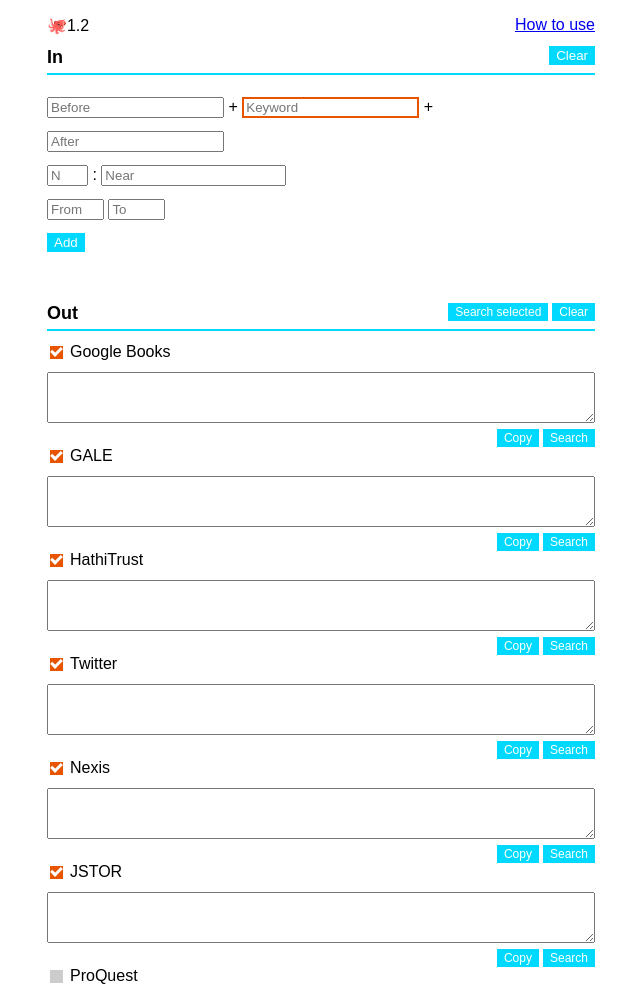
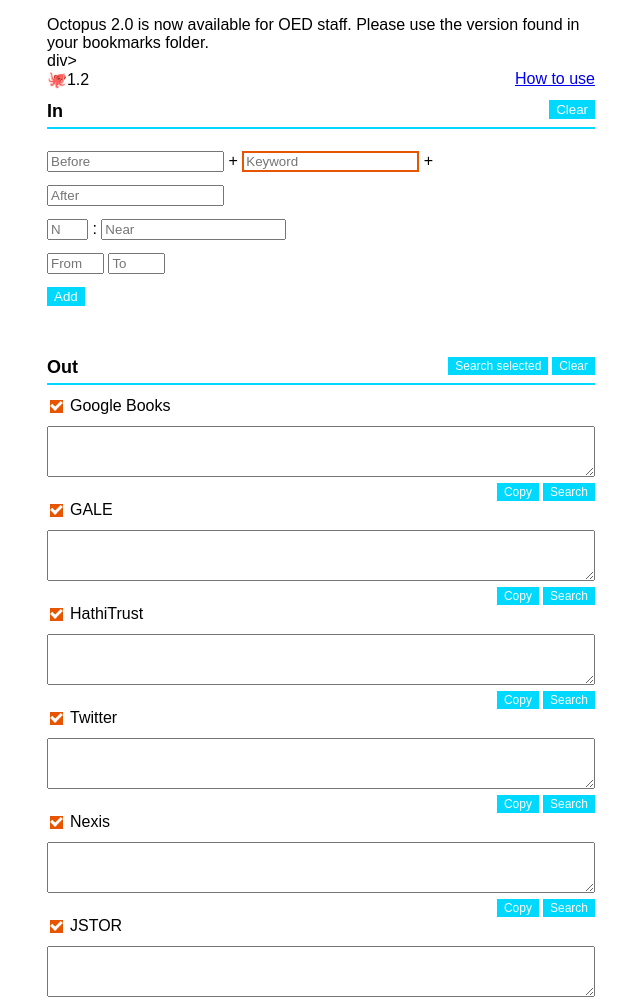
Before and after one commit to jamesmisson/Octopus, a plain HTML site: page index.html in a window 1280 px wide. Shown: the top 1000 px of the page, without its empty margins (319-959 px from the left). Drawn offline with Linux system fonts and the light colour scheme.

Commit message:
v2 notice added

```diff
--- a/index.html
+++ b/index.html
@@ -8,6 +8,8 @@
     </head>
 
     <body>
+	<div>Octopus 2.0 is now available for OED staff. Please use the version found in your bookmarks folder.</div>div>
+	<br>
         <div>🐙1.2		<a href="https://github.com/jamesmisson/Octopus/blob/main/README.md">How to use</a></div>
 
         <div id="input">
```
